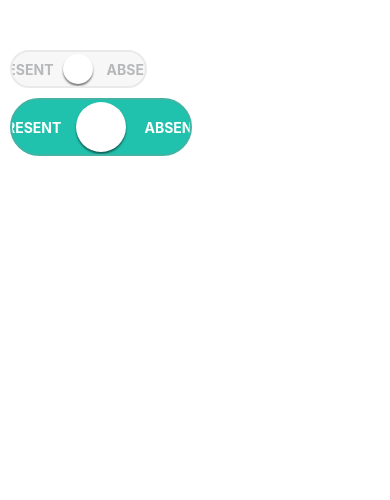
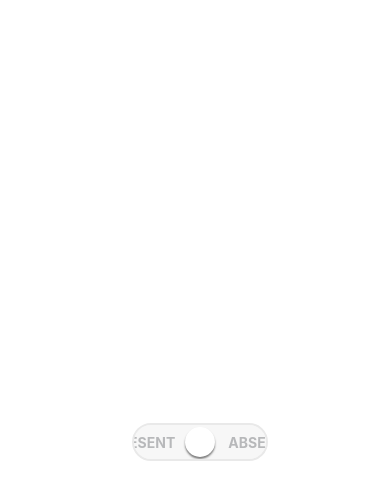
Before and after one commit to prsn/react-native-toggle-switch, a React Native app: screen / in a window 390 px wide. Shown: the top 500 px of the page. Built offline with nearby package versions, Linux system fonts and the light colour scheme.

Commit message:
correction of halfway release

```diff
--- a/App.js
+++ b/App.js
@@ -95,7 +95,7 @@ export default class App extends Component<Props> {
         <View style={{height: 10}}>
 
         </View>
-        <ScrollSwitch
+        {/* <ScrollSwitch
           key="2"
           text={{on: 'PRESENT', off: 'ABSENT', activeTextColor: 'white', inactiveTextColor: '#B7B8BA'}}
           textStyle={{fontWeight: 'bold'}}
@@ -108,6 +108,22 @@ export default class App extends Component<Props> {
             console.log(val)
           }}
         />
+        <View style={{height: 10}}>
+
+        </View>
+        <ScrollSwitch
+          key="3"
+          text={{on: '', off: '', activeTextColor: 'white', inactiveTextColor: '#B7B8BA'}}
+          textStyle={{fontWeight: 'bold'}}
+          color={{indicator: 'white', active: 'rgba(32, 193, 173, 1)', inactive:  'rgba( 247, 247, 247, 1)', activeBorder: '#41B4A4', inactiveBorder: '#E9E9E9'}}
+          active={false}
+          disabled={false}
+          width={5}
+          radius={10}
+          onValueChange={(val) => {
+            console.log(val)
+          }}
+        /> */}
       </View>
     );
   }
@@ -116,8 +132,8 @@ export default class App extends Component<Props> {
 const styles = StyleSheet.create({
   container: {
     flex: 1,
-    justifyContent: 'flex-start',
-    alignItems: 'flex-start',
+    justifyContent: 'center',
+    alignItems: 'center',
     backgroundColor: 'white',
     marginTop: 50,
     paddingLeft: 10
--- a/scrollview-switch.js
+++ b/scrollview-switch.js
@@ -77,8 +77,8 @@ class ScrollSwitch extends React.Component {
     const { contentOffset } = e.nativeEvent;
     console.log(contentOffset.x);
     const { width: { left, indicator }, isActive } = this.state;
-    console.log(e.nativeEvent, contentOffset, left)
-    if(contentOffset.x > left / 2) {
+    console.log(e.nativeEvent, contentOffset, contentOffset.x, this.props.width)
+    if(contentOffset.x > (this.props.width + this.outerRadius) / 2) {
       this.scrollRef.scrollToEnd();
       this.toggleActive(false);
     } else {
```
